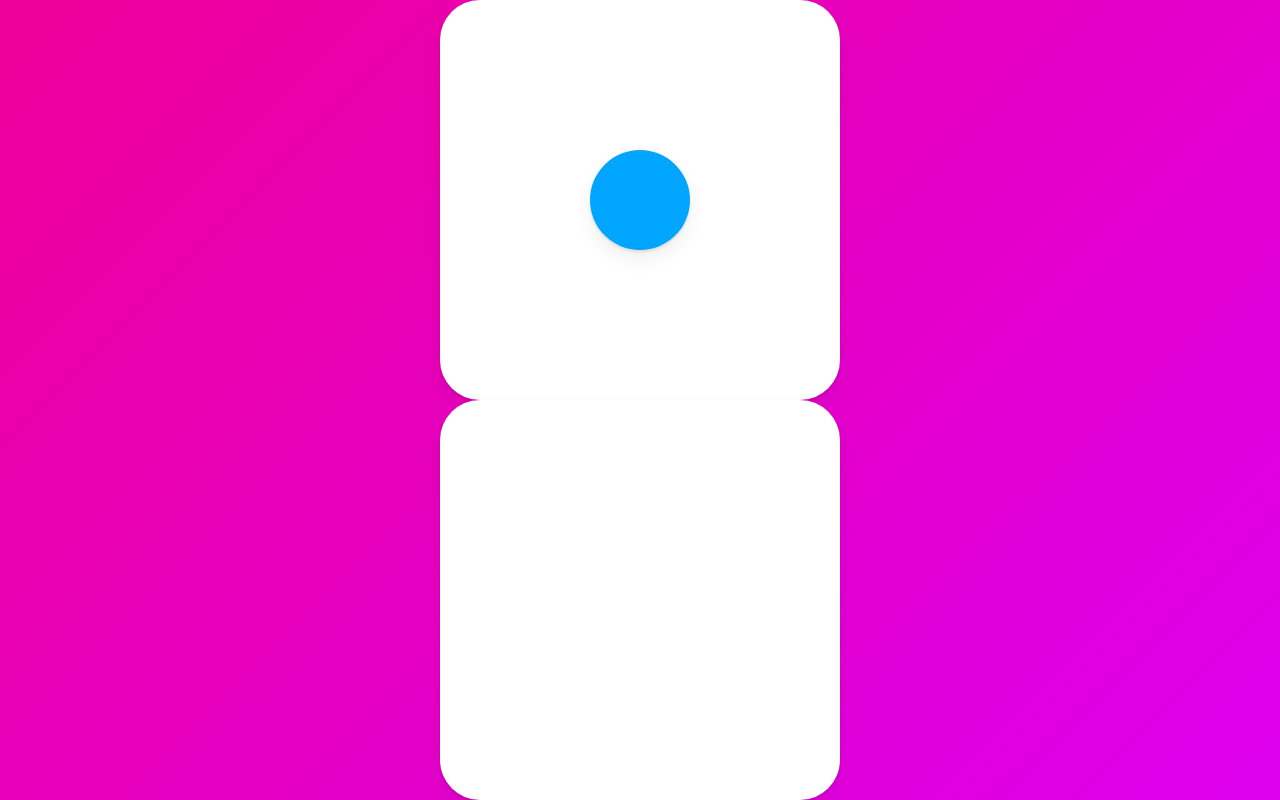
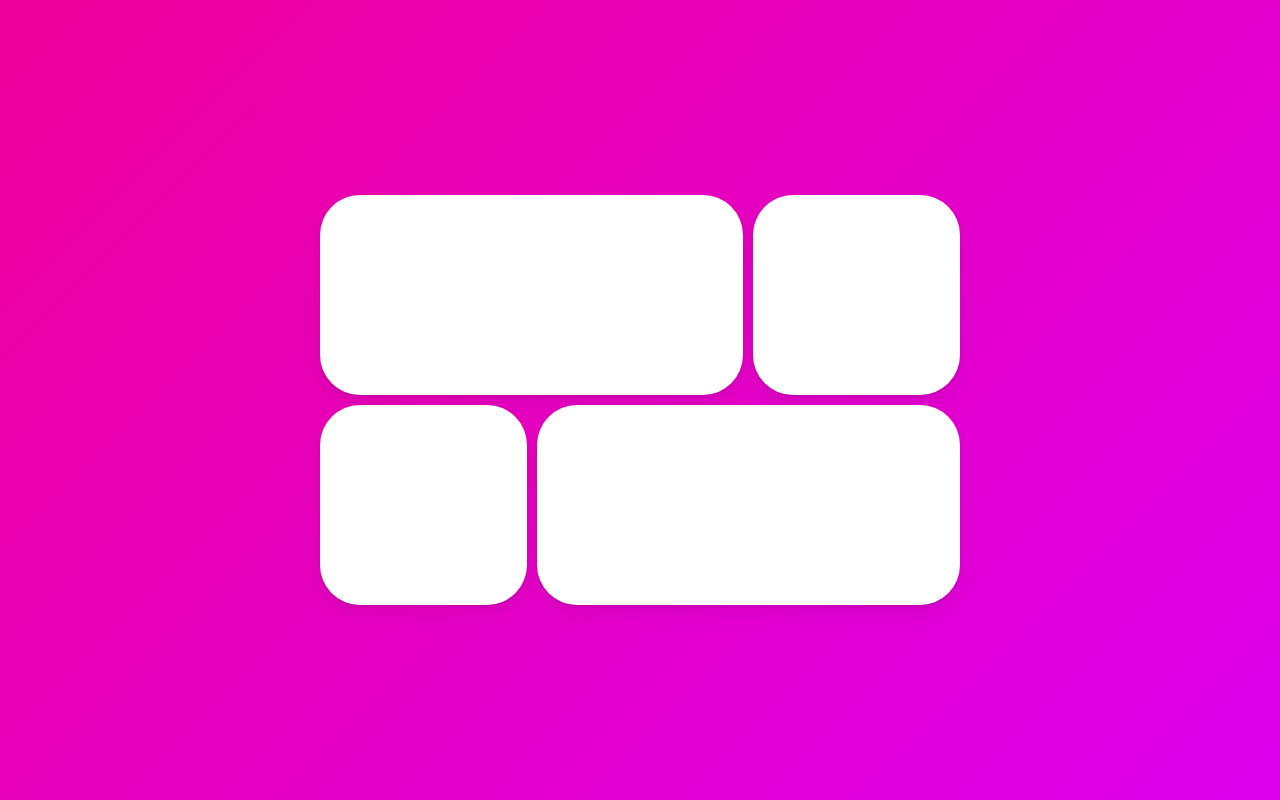
Before and after one commit to hansf14/react-practice-netflix-clone-challenge, a React (Vite) app: page / in a window 1280 px wide. Built offline with nearby package versions, Linux system fonts and the light colour scheme.

Commit message:
Final project 시작 전

```diff
--- a/src/App.tsx
+++ b/src/App.tsx
@@ -1,5 +1,5 @@
-import { AnimatePresence, motion, Variants } from "motion/react";
-import { useEffect, useState } from "react";
+import { AnimatePresence, motion } from "motion/react";
+import { useState } from "react";
 import { createGlobalStyle, styled } from "styled-components";
 // import reactLogo from "./assets/react.svg";
 // import viteLogo from "/vite.svg";
@@ -81,15 +81,25 @@ const Wrapper = styled(motion.div)`
   height: 100vh;
   width: 100vw;
   display: flex;
-  justify-content: center;
+  justify-content: space-around;
   align-items: center;
   background: linear-gradient(135deg, #e09, #d0e);
-  flex-direction: column;
+`;
+
+const Grid = styled.div`
+  width: 50vw;
+  gap: 10px;
+  display: grid;
+  grid-template-columns: repeat(3, 1fr);
+
+  div: first-child,
+  div: last-child {
+    grid-column: span 2;
+  }
 `;
 
 const Box = styled(motion.div)`
-  width: 400px;
-  height: 400px;
+  height: 200px;
   background-color: rgba(255, 255, 255, 1);
   border-radius: 40px;
   box-shadow:
@@ -101,33 +111,53 @@ const Box = styled(motion.div)`
   align-items: center;
 `;
 
-const Circle = styled(motion.div)`
-  width: 100px;
-  height: 100px;
-  background-color: #00a5ff;
-  border-radius: 50px;
-  box-shadow:
-    0 2px 3px rgba(0, 0, 0, 0.1),
-    0 10px 20px rgba(0, 0, 0, 0.06);
+const Overlay = styled(motion.div)`
+  width: 100%;
+  height: 100%;
+  background-color: rgba(0, 0, 0, 0.5);
+  position: absolute;
+
+  display: flex;
+  justify-content: center;
+  align-items: center;
 `;
 
+// const Circle = styled(motion.div)`
+//   width: 100px;
+//   height: 100px;
+//   background-color: #00a5ff;
+//   border-radius: 50px;
+//   box-shadow:
+//     0 2px 3px rgba(0, 0, 0, 0.1),
+//     0 10px 20px rgba(0, 0, 0, 0.06);
+// `;
+
 function App() {
-  const [stateIsClicked, setStateIsClicked] = useState(false);
-  const toggleIsClicked = () => setStateIsClicked((cur) => !cur);
+  const [stateId, setStateId] = useState<null | string>(null);
+
   return (
     <>
       <GlobalStyle />
-      <Wrapper onClick={toggleIsClicked}>
-        <Box>
-          {!stateIsClicked ? (
-            <Circle layoutId="circle" style={{ borderRadius: 50 }} />
+      <Wrapper>
+        <Grid>
+          {Array.from({ length: 4 }, (_, index) => (index + 1).toString()).map(
+            (n) => (
+              <Box onClick={() => setStateId(n)} key={n} layoutId={n} />
+            ),
+          )}
+        </Grid>
+        <AnimatePresence>
+          {stateId ? (
+            <Overlay
+              initial={{ opacity: 0 }}
+              animate={{ opacity: 1 }}
+              exit={{ opacity: 0 }}
+              onClick={() => setStateId(null)}
+            >
+              <Box layoutId={stateId} style={{ width: 400, height: 200 }} />
+            </Overlay>
           ) : null}
-        </Box>
-        <Box>
-          {stateIsClicked ? (
-            <Circle layoutId="circle" style={{ borderRadius: 0, scale: 2 }} />
-          ) : null}
-        </Box>
+        </AnimatePresence>
       </Wrapper>
     </>
   );
```
